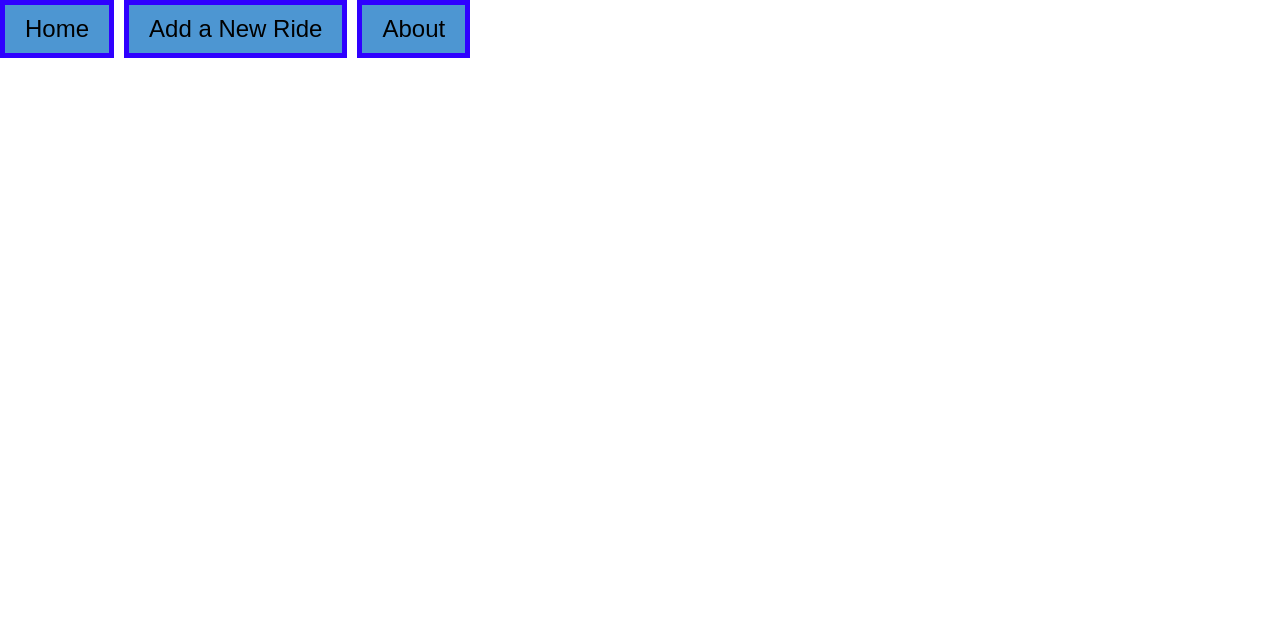
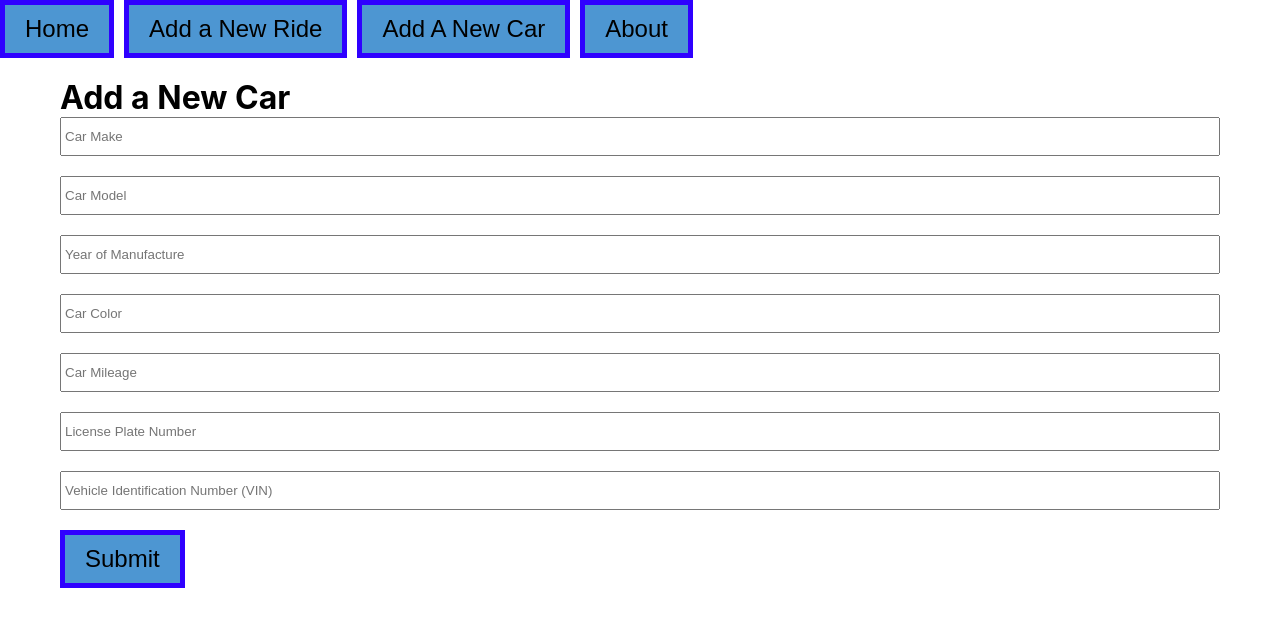
Before and after one commit to daym4/villanovarideshareproject, a React (Create React App) app: page /add-a-new-car in a window 1280 px wide. Shown: the top 626 px of the page. Built offline with nearby package versions, Linux system fonts and the light colour scheme.

Commit message:
Final edits on the front end.

```diff
--- a/src/App.js
+++ b/src/App.js
@@ -4,6 +4,7 @@ import { BrowserRouter as Router, Routes, Route, Link } from "react-router-dom";
 import AddRide from "./screens/AddRide.js";
 import RideDetails from "./screens/RideDetails.js";
 import About from "./screens/About.js";
+import AddCar from './screens/AddCar.js';
 
 const App = () => {
   return (
@@ -12,6 +13,7 @@ const App = () => {
         <nav>
           <Link to="/"><button>Home</button></Link>
           <Link to="/add-a-new-ride"><button>Add a New Ride</button></Link>
+          <Link to="/add-a-new-car"><button>Add A New Car</button></Link>
           <Link to="/about"><button>About</button></Link>
         </nav>
 
@@ -19,6 +21,7 @@ const App = () => {
           <Route path="/" element={<HomePage />} />
           <Route path="/ride-details/:rideId" element={<RideDetails />} />
           <Route path="/add-a-new-ride" element={<AddRide />} />
+          <Route path="/add-a-new-car" element={<AddCar />} />
           <Route path="/about" element={<About />} />
         </Routes>
       </Router>
--- a/src/screens/About.js
+++ b/src/screens/About.js
@@ -2,6 +2,24 @@ const About = () => {
     return (
         <div className="about">
             <h1>About the Villanova Ride Share Project</h1>
+            <p>
+                The Villanova Ride Share Project is designed to
+                 make commuting easier and more efficient for the
+                Villanova community. Users can sign up to share
+                rides, offering or seeking transportation within
+                the vicinity of Villanova. To get started, simply
+                register and create your profile. Once logged in,
+                you can add a ride by specifying details such as
+                date, time, and destination, or browse existing
+                rides and join one that fits your schedule.
+                For added convenience, users can also add their
+                cars to the database, providing details like make
+                , model, and mileage, which helps in organizing
+                and managing rides. Safety, reliability, and
+                community spirit are the driving aim of this project,
+                aiming to foster a culture of shared commuting and environmental
+                responsibility among Villanova students.
+            </p>
         </div>
     )
 }
--- /dev/null
+++ b/src/screens/AddCar.js
@@ -0,0 +1,72 @@
+import React, { useState } from 'react';
+import { db } from "../firebase.js";
+
+const AddCar = () => {
+    const [isSubmitting, setIsSubmitting] = useState(false);
+
+    const submitCar = (e) => {
+        e.preventDefault();
+        setIsSubmitting(true);
+
+        const elementsArray = [...e.target.elements];
+        const formData = elementsArray.reduce((accumulator, currentElement) => {
+            if (currentElement.id) {
+                accumulator[currentElement.id] = currentElement.value;
+            }
+            return accumulator;
+        }, {});
+
+        db.collection("cars")
+            .where("make", "==", formData.make)
+            .where("model", "==", formData.model)
+            .where("year", "==", formData.year)
+            .get()
+            .then((querySnapshot) => {
+                if (!querySnapshot.empty) {
+                    alert("A car with these details already exists!");
+                    setIsSubmitting(false);
+                } else {
+                    db.collection("cars").add(formData)
+                        .then(() => {
+                            alert('New car added successfully!');
+                            e.target.reset();
+                        })
+                        .catch((error) => {
+                            alert('Error adding car: ', error.message);
+                        })
+                        .finally(() => {
+                            setIsSubmitting(false);
+                        });
+                }
+            })
+            .catch((error) => {
+                alert('Error checking for existing car: ', error.message);
+                setIsSubmitting(false);
+            });
+    };
+
+    return (
+        <div className="container">
+            <h1>Add a New Car</h1>
+            <form onSubmit={submitCar}>
+                <input type="text" id="make" placeholder="Car Make" required />
+                <br /><br />
+                <input type="text" id="model" placeholder="Car Model" required />
+                <br /><br />
+                <input type="text" id="year" placeholder="Year of Manufacture" required />
+                <br /><br />
+                <input type="text" id="color" placeholder="Car Color" required />
+                <br /><br />
+                <input type="number" id="mileage" placeholder="Car Mileage" required />
+                <br /><br />
+                <input type="text" id="licensePlate" placeholder="License Plate Number" required />
+                <br /><br />
+                <input type="text" id="vin" placeholder="Vehicle Identification Number (VIN)" required />
+                <br /><br />
+                <button type="submit" disabled={isSubmitting}>Submit</button>
+            </form>
+        </div>
+    );
+};
+
+export default AddCar;
```
